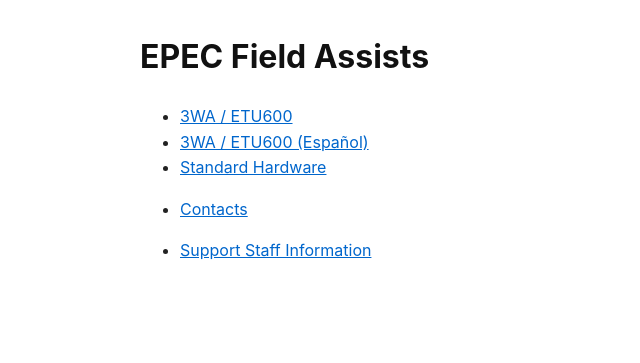
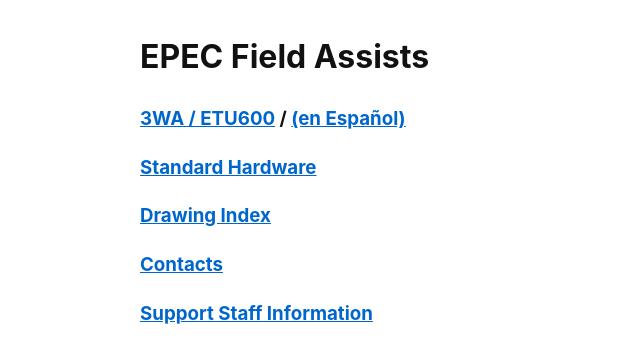
Before and after one commit to epecsupport/Service, a Jekyll site: the page built from index.md, in a window 1280 px wide. Shown: the top 363 px of the page, without its empty margins (0-640 px from the left). Built offline with Jekyll 4.4.1, drawn with Linux system fonts in a browser that asks for light colours.

Commit message:
Reformat index page

```diff
--- a/index.md
+++ b/index.md
@@ -4,10 +4,13 @@ title: EPEC Field Documentation
 ---
 
 # EPEC Field Assists
-- [3WA / ETU600](3WA.html)
-- [3WA / ETU600 (Español)](3WA_ES.html)
-- [Standard Hardware](hardware.html)
-- [Contacts](contacts.html)
 
+### [3WA / ETU600](3WA.html) / [(en Español)](3WA_ES.html)
 
-- [Support Staff Information](support.html)
+### [Standard Hardware](hardware.html)
+
+### [Drawing Index](dwgindex.html)
+
+### [Contacts](contacts.html)
+
+### [Support Staff Information](support.html)
```
